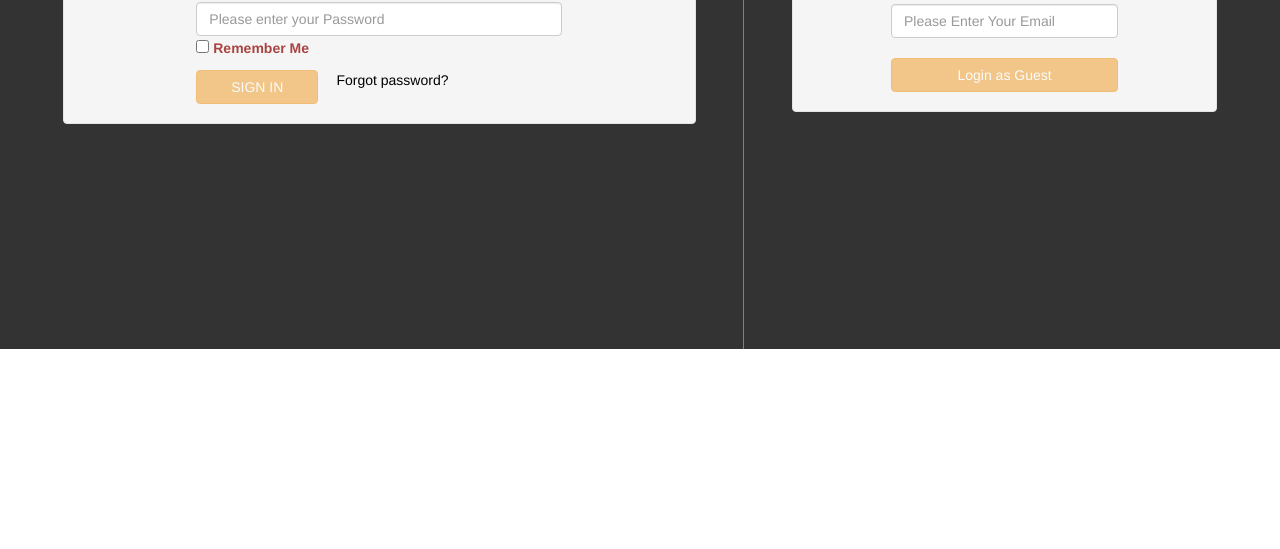
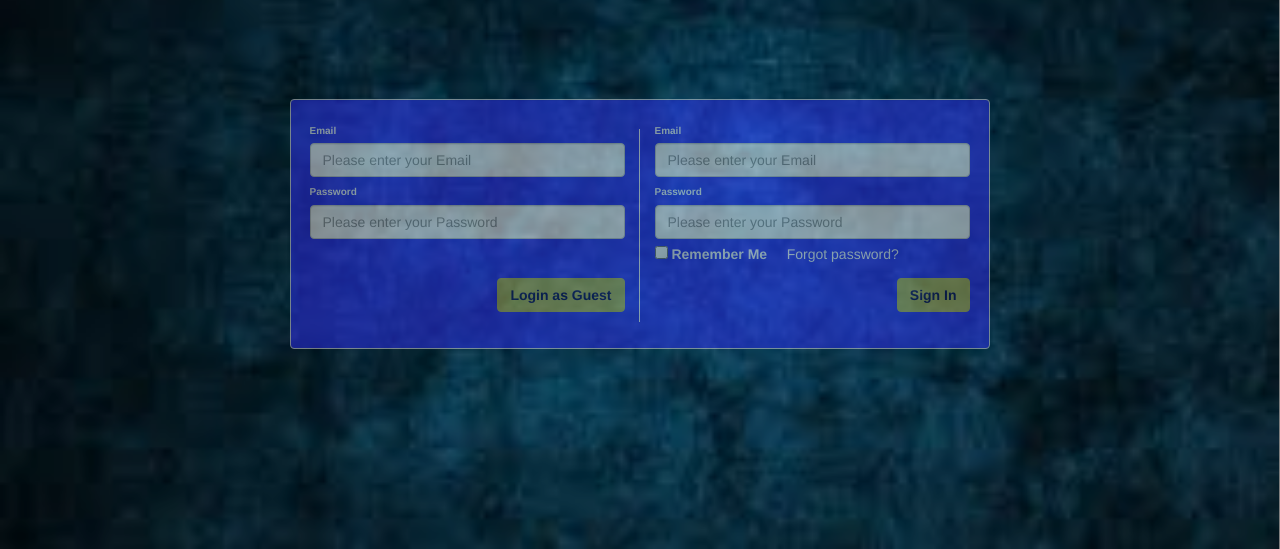
Before and after one commit to jaswalabhijeet/blockchainPOC, a website: page app/index.html at #/login in a window 1280 px wide. Shown: the part 251-800 px from the top of the page. Drawn offline with nearby package versions, Linux system fonts and the light colour scheme; some packages are replaced by stand-ins of ours; files that its build step writes are made by us from their sources.

Commit message:
Changes 01-12

```diff
--- a/app/styles/developer.css
+++ b/app/styles/developer.css
@@ -96,7 +96,36 @@
 	background-color:#575757;
 }
 .login-container{
+	position: fixed;
+    top: 0;
+    left: 0;
+    width: 100%;
+    height: 100%;
+	background-size: 100% 100%;
+	background-image:url("../images/bg.png");
+}
+.login-container-overlay{
 	background-color:#333;
+	position: fixed;
+    top: 0;
+    left: 0;
+    width: 100%;
+    height: 100%;
+	background: rgba(0, 0, 0, 0.3);
+}
+.login-box {
+    width: 700px;
+    height: 250px;
+    text-align: center;
+    position: absolute;
+    top: 150px;
+    right: 0;
+    bottom: 0;
+    left: 0;
+    margin: auto;
+    color: #fff;
+	opacity:0.5;
+	background-color:#3030f9;
 }
 .icon-event{
 	cursor: pointer;
@@ -130,11 +159,11 @@ border-right:1px solid grey;
 	margin-bottom: 15%;
 }
 .usr-cls{
-	color:black;
+	color:#fff;
 	font-size:10px;
 }
 .pwd-cls{
-	color:black;
+	color:#fff;
 	font-size:10px;
 }
 .fgt-cls{
@@ -184,3 +213,56 @@ border-right:1px solid grey;
     margin: auto;
     color: #fff;
 }
+.line:after{
+	content:'';
+	position:absolute;
+	right:0;
+	height:100%;
+	width:1px;
+	background:white;
+	margin:10px 0;
+	top:0;
+	color:red;
+}
+.btn-sup {
+    color: #000;
+	font-weight:bold;
+    background-color: #ffff00;
+    border-color: #ffff00;
+}
+.logo-area
+{
+    text-align: center;
+    position: absolute;
+    top: 20px;
+    right: 0;
+    bottom: 0;
+    left: 0;
+    margin: auto;
+    color: #fff;
+}
+.logo-head
+{
+    text-align: center;
+    position: absolute;
+    top: 140px;
+    right: 0;
+    bottom: 0;
+    left: 0;
+    margin: auto;
+    color: #fff;
+	font-size:40px;
+	font-weight:weight;
+}
+.logo-sub-head
+{
+    text-align: center;
+    position: absolute;
+    top: 200px;
+    right: 0;
+    bottom: 0;
+    left: 0;
+    margin: auto;
+    color: #fff;
+	font-size:18px;
+}
--- a/app/views/loginPage.html
+++ b/app/views/loginPage.html
@@ -2,45 +2,51 @@
 	<div class="row" >
 		<div class="test" >
 			<div class="col-md-12 login-container min-height600">
-				<div class="col-md-7 min-height600 colmd7-cus">
-					<div class="form-panel-font margin-btm15">Supply Chain Integrity: Browse, Edit & Monitor</div>
-					<div class="well row pt-2x pb-3x bk-light">
-						<div class="col-md-8 col-md-offset-2" >
+				<div class="col-md-12 min-height600 colmd7-cus login-container-overlay">
+					<div class="logo-area"><img src="../images/logo.png"></div>
+					<div class="logo-head">Supply Chain Integrity</div>
+					<div class="logo-sub-head">Medical Drug Supply Chain Integrity</div>
+					<div class="well pt-2x pb-3x bk-light login-box">
+						<div class="row">
+							<div class="col-md-6 line">
+									<div style="text-align:left;margin-bottom:1%; color:white;"><label class="text-sm usr-cls">Email</label>
+										<input type="text" placeholder="Please enter your Email" class="form-control mb ng-pristine ng-untouched ng-empty ng-invalid ng-invalid-required" name="uname" ng-model="username" required="">
+									</div>
+									<div style="text-align:left;margin-bottom:1%; color:white;">
+										<label class="text-sm pwd-cls">Password</label>
+										<input type="password" placeholder="Please enter your Password" class="form-control mb ng-pristine ng-untouched ng-empty ng-invalid ng-invalid-required" name="pwd" ng-model="password" required="">
+									</div>
+									<div style="text-align:left;margin-bottom:3%;">&nbsp;</div>
+									<div  class="text-danger padding-1">{{displayError}}</div>
+									<div class="pull-right">
+										<button class="col-md-4 btn btn-sup" style="width:100%;" type="submit" ng-disabled="login.$invalid">Login as Guest</button>
+									</div>
+							</div>
+							<div class="col-md-6 ">
 								<form name="login" novalidate="" ng-submit="loginButtonClick();" class="mt ng-pristine ng-invalid ng-invalid-required">
-								<label class="text-uppercase text-sm usr-cls">Username</label>
-								<input type="text" placeholder="Please enter your Username" class="form-control mb ng-pristine ng-untouched ng-empty ng-invalid ng-invalid-required" name="uname" ng-model="username" required="">
-
-								<label class="text-uppercase text-sm pwd-cls">Password</label>
+									<div style="text-align:left;margin-bottom:1%;">
+										<label class="text-sm usr-cls">Email</label>
+										<input type="text" placeholder="Please enter your Email" class="form-control mb ng-pristine ng-untouched ng-empty ng-invalid ng-invalid-required" name="uname" ng-model="username" required="">
+									</div>
+									<div style="text-align:left;margin-bottom:1%; color:white;">
+										<label class="text-sm pwd-cls">Password</label>
 										<input type="password" placeholder="Please enter your Password" class="form-control mb ng-pristine ng-untouched ng-empty ng-invalid ng-invalid-required" name="pwd" ng-model="password" required="">
-
-								<div>
-									<label for="checkbox7" class="text-danger text-center ng-binding">
-										<input name="select_all" value="1" type="checkbox" ng-model="remeberMe"> Remember Me
+									</div>
+									<div style="text-align:left;margin-bottom:1%; ">
+										<label for="checkbox7" style="color:white;"  class="text-danger text-center ng-binding">
+											<input name="select_all" value="1" type="checkbox" ng-model="remeberMe">
+											Remember Me
 										</label>
+										<span class="fgt-cls" style="color:white;">Forgot password?<span>
 									</div>
 									<div  class="text-danger padding-1">{{displayError}}</div>
-								<button class="col-md-4 btn btn-warning" type="submit" ng-disabled="login.$invalid">SIGN IN</button>
-								<span class="fgt-cls">Forgot password?<span>
+									<div class="pull-right">
+										<button class="col-md-4 btn btn-sup" style="width:100%;" type="submit" ng-disabled="login.$invalid">Sign In</button>
+									</div>
+
 								</form>
 							</div>
-					</div>
-				</div>
-				<div class="col-md-5 colmd5-cus">
-					<div class="form-panel-font mgn-bot-24">&nbsp;</div>
-					<div class="well row pt-2x pb-3x bk-light">
-						<div class="col-md-8 col-md-offset-2">
-							<form name="loginG" novalidate="" ng-submit="" class="mt ng-pristine ng-invalid ng-invalid-required">
-								<label class="text-uppercase text-sm usr-cls">Name</label>
-								<input type="text" placeholder="Please Enter Your Name" class="form-control mb ng-pristine ng-untouched ng-empty ng-invalid ng-invalid-required" name="uname" ng-model="uname" required="">
 
-								<label class="text-uppercase text-sm pwd-cls">Email</label>
-								<input type="password" placeholder="Please Enter Your Email" class="form-control mb ng-pristine ng-untouched ng-empty ng-invalid ng-invalid-required" name="pwd" ng-model="pwd" required="">
-
-								<div>
-									<label for="checkbox7" class="text-danger text-center ng-binding"></label>
-								</div>
-								<button class="col-md-4 btn btn-warning btn-block" type="submit" ng-disabled="loginG.$invalid" disabled="disabled">Login as Guest</button>
-							</form>
 						</div>
 					</div>
 				</div>
```
Also changed, not shown: app/views/query.html (+3 -3 lines), app/views/sideNav.html (+1 -1 lines), app/images/bg.png (added), app/images/logo.png (added). Lines whose indentation alone changed are shown as unchanged.
